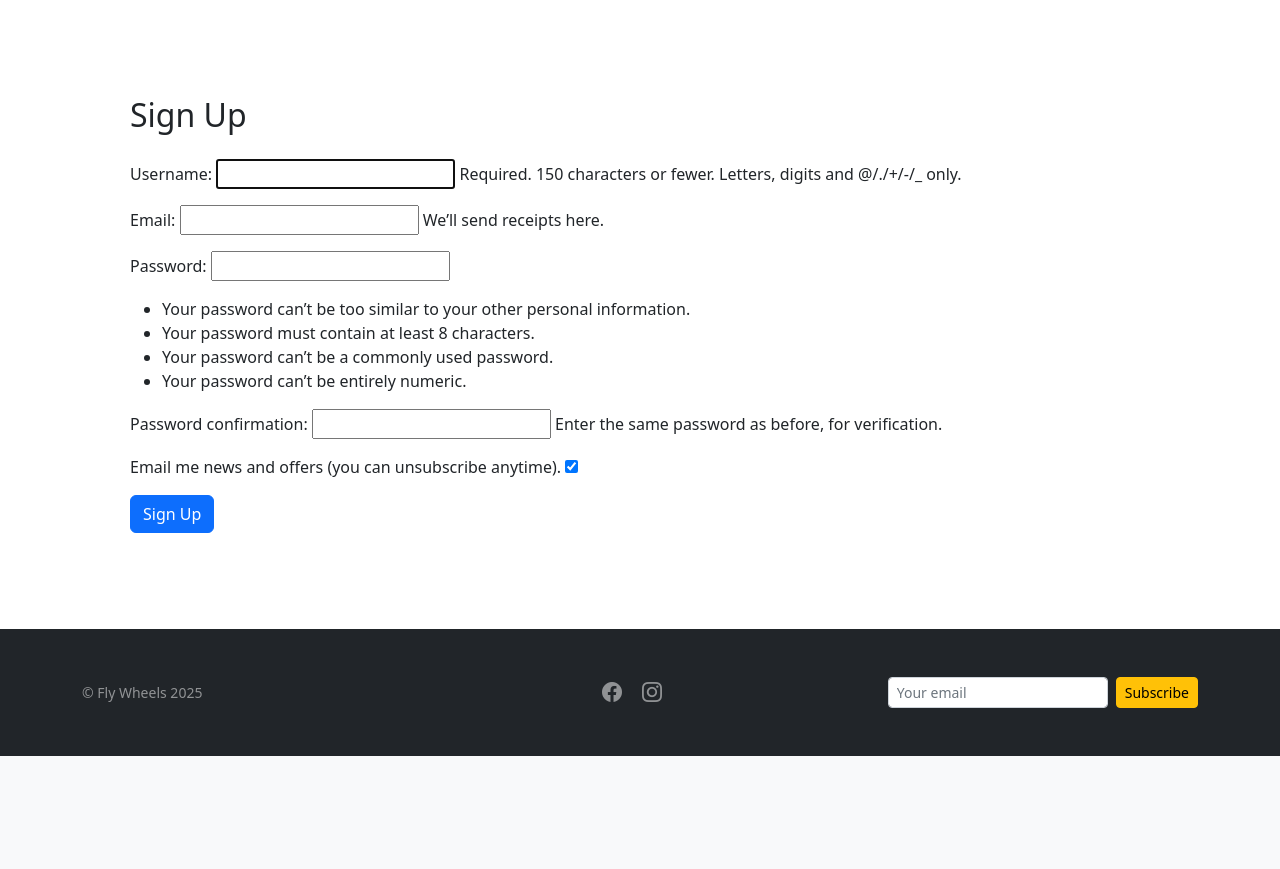
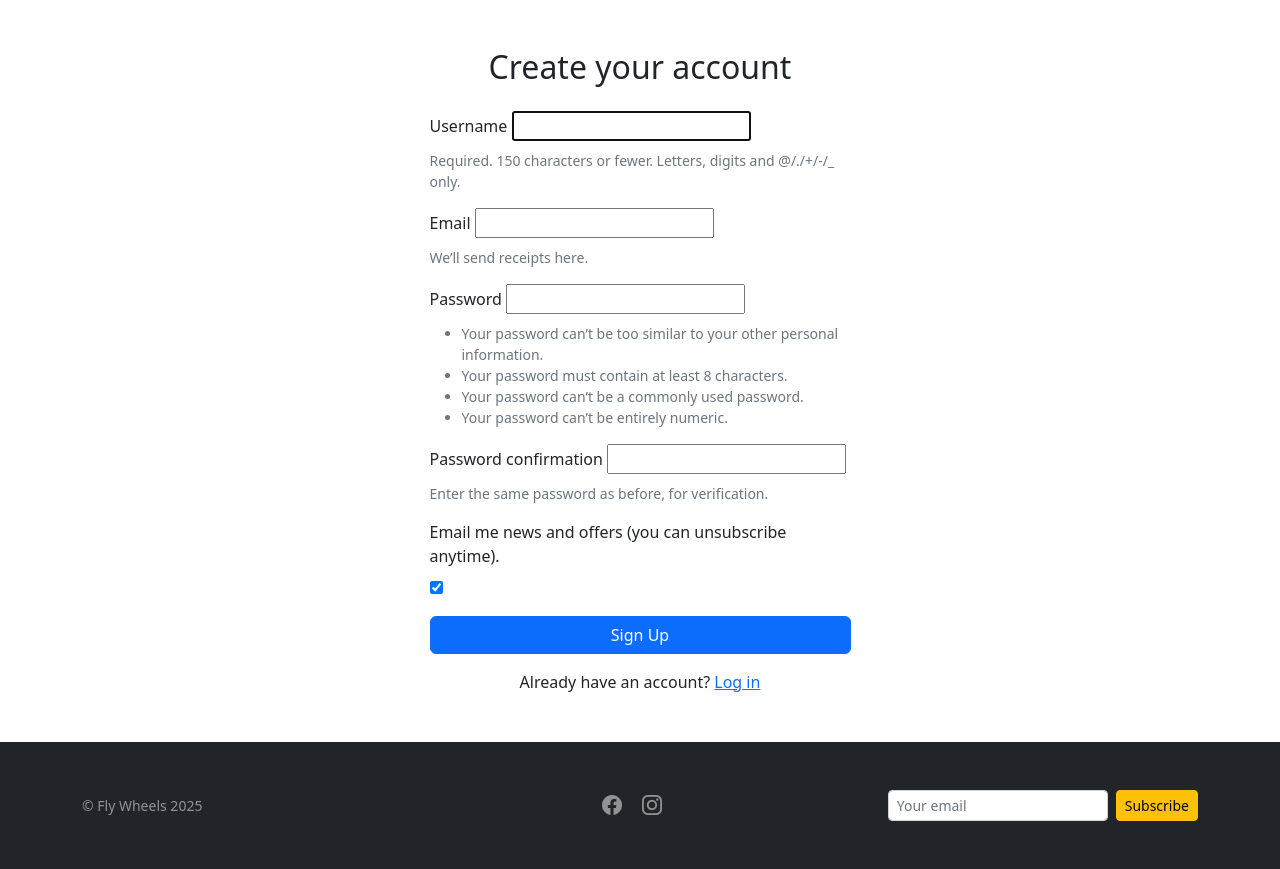
Before and after one commit to TinaGrigorova/fly_wheels, a Django app: page /accounts/signup/ in a window 1280 px wide. Shown: the part 257-1126 px from the top of the page. Before the commit the page ends 1013 px from the top, so only its background shows below. Run offline with Django 5.2, Linux system fonts and the light colour scheme.

Commit message:
update signup page due to errors in django allouth code

```diff
--- a/fly_wheels/accounts/templates/registration/signup.html
+++ b/fly_wheels/accounts/templates/registration/signup.html
@@ -1,11 +1,55 @@
 {% extends "base.html" %}
+{% load i18n %}
+
+{% block title %}{% trans "Sign Up" %} · Fly Wheels{% endblock %}
+
 {% block content %}
-<div class="container py-5">
-    <h2 class="mb-4">Sign Up</h2>
-    <form method="POST">
-        {% csrf_token %}
-        {{ form.as_p }}
-        <button class="btn btn-primary" type="submit">Sign Up</button>
+<div class="row justify-content-center">
+  <div class="col-md-6 col-lg-5">
+    <h2 class="mb-4 text-center">{% trans "Create your account" %}</h2>
+
+   <form method="post" action="{% url 'signup' %}" novalidate>
+    {% csrf_token %}
+
+
+      {# Non-field errors #}
+      {% if form.non_field_errors %}
+        <div class="alert alert-danger" role="alert">
+          {% for e in form.non_field_errors %}{{ e }}<br>{% endfor %}
+        </div>
+      {% endif %}
+
+      {# Render fields manually instead of form.as_p to avoid invalid HTML #}
+      {% for field in form %}
+        <div class="mb-3">
+          <label for="{{ field.id_for_label }}" class="form-label">
+            {{ field.label }}
+          </label>
+
+          {# Basic input; Bootstrap class optional #}
+          {{ field }}
+
+          {# Field errors #}
+          {% for e in field.errors %}
+            <div class="invalid-feedback d-block">{{ e }}</div>
+          {% endfor %}
+
+          {# Help text: Django’s password validators output <ul>…</ul>. Wrap in a block element. #}
+          {% if field.help_text %}
+            <div id="{{ field.id_for_label }}_help" class="form-text">
+              {{ field.help_text|safe }}
+            </div>
+          {% endif %}
+        </div>
+      {% endfor %}
+
+      <button class="btn btn-primary w-100" type="submit">{% trans "Sign Up" %}</button>
+
+      <p class="mt-3 mb-0 text-center">
+        {% blocktrans %}Already have an account?{% endblocktrans %}
+        <a href="{% url 'login' %}">{% trans "Log in" %}</a>
+      </p>
     </form>
+  </div>
 </div>
 {% endblock %}
--- a/fly_wheels/store/templates/base.html
+++ b/fly_wheels/store/templates/base.html
@@ -179,7 +179,7 @@
           <a href="https://x.com/yourpage" class="text-white-50" target="_blank" rel="noopener noreferrer" aria-label="X (Twitter)" title="X (Twitter)"><i class="bi bi-twitter-x fs-5"></i></a>
         </div>
         <div class="col-md-4 d-flex justify-content-center justify-content-md-end">
-          {# Keep only if you have 'newsletter-subscribe' URL #}
+          {# For 'newsletter-subscribe' URL #}
           <form action="{% url 'newsletter-subscribe' %}" method="post" class="d-flex gap-2">
             {% csrf_token %}
             <input type="email" name="email" class="form-control form-control-sm w-auto" placeholder="Your email" required>
```
